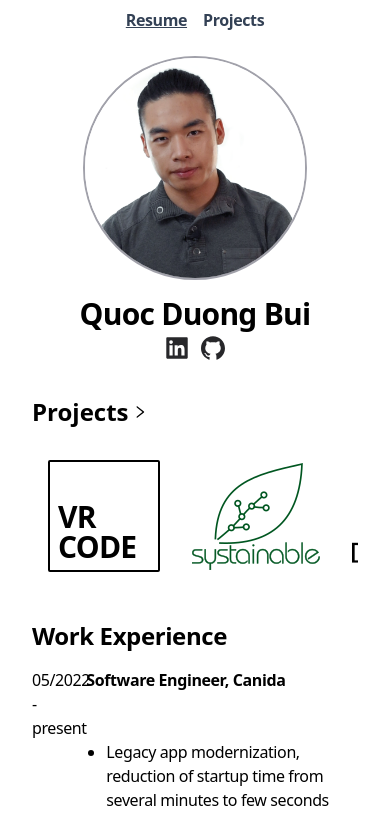
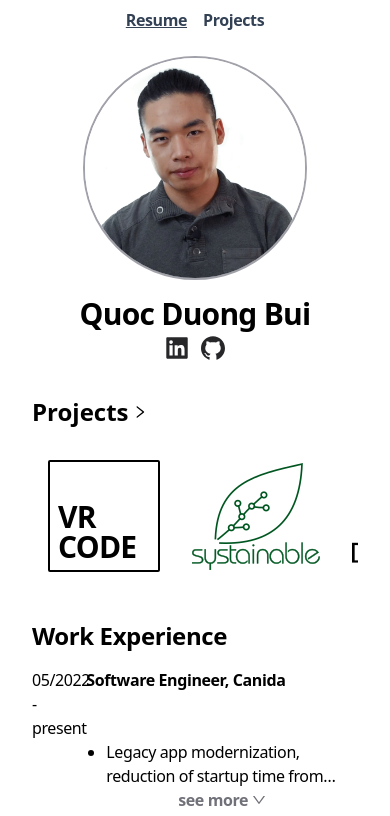
Before and after one commit to vanHekthor/portfolio, a Next.js app: page / in a window 390 px wide. Shown: the top 816 px of the page. Built offline with nearby package versions, Linux system fonts and the light colour scheme.

Commit message:
workaround: line-clamp styling issue

```diff
--- a/src/components/SectionEntry.tsx
+++ b/src/components/SectionEntry.tsx
@@ -37,7 +37,7 @@ const SectionEntry: FC<SectionEntryProps> = ({
           ))}
         </ul>
         {description.length > parseRowClamp(rowClamp) && (
-          <div className="flex justify-start">
+          <div className="flex justify-center lg:justify-start">
             <button
               className="flex items-center space-x-1 font-semibold text-zinc-500"
               onClick={() => setShowFullDescription(!showFullDescription)}
--- a/src/styles/globals.css
+++ b/src/styles/globals.css
@@ -1,6 +1,17 @@
 @tailwind base;
 @tailwind components;
 @tailwind utilities;
+
+.line-clamp-2 {
+  overflow: hidden;
+  display: -webkit-box;
+  -webkit-box-orient: vertical;
+  -webkit-line-clamp: 2;
+}
+
+.line-clamp-none {
+  -webkit-line-clamp: unset;
+}
 
 pre[class*="language-"],
 code[class*="language-"] {
```
